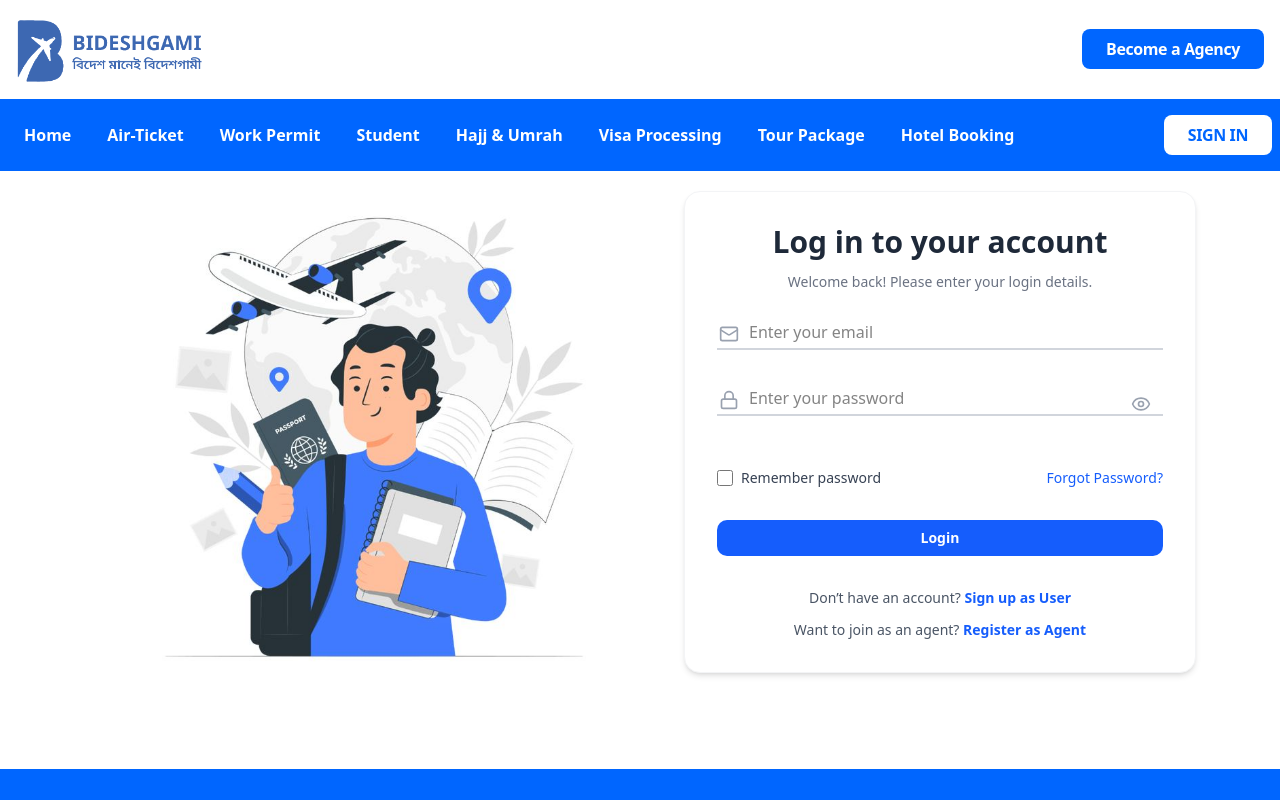
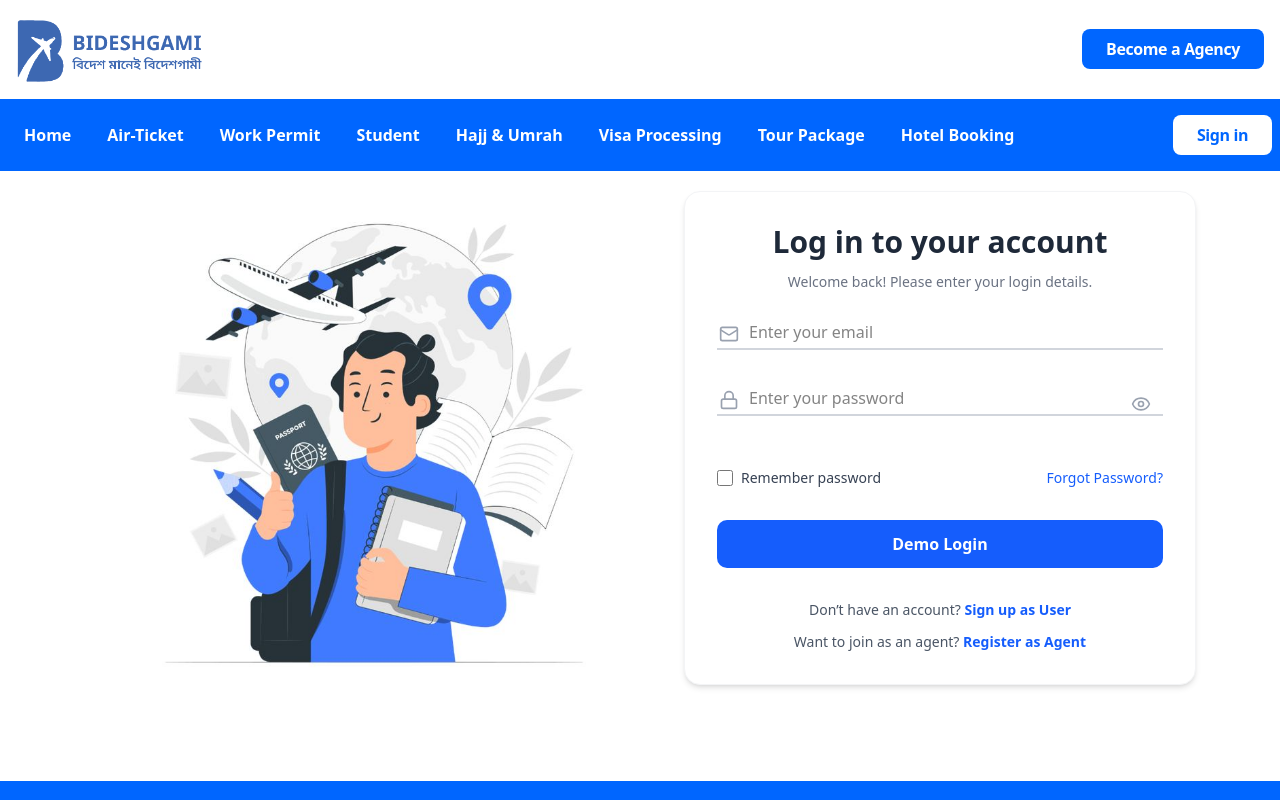
Before and after one commit to universe-django/bideshgami-frontend, a React (Vite) app: page /login in a window 1280 px wide. Shown: the top 800 px of the page. Built offline with nearby package versions, Linux system fonts and the light colour scheme.

Commit message:
Demo Login button added

```diff
--- a/src/components/home/LoginForm.jsx
+++ b/src/components/home/LoginForm.jsx
@@ -101,13 +101,20 @@ export default function LoginForm() {
         </Link>
       </div>
 
-      <Button
+      {/* <Button
         type="submit"
         disabled={loading}
         className="bg-blue-600 hover:bg-blue-700 text-white font-semibold py-3 rounded-lg transition-all duration-300"
       >
         {loading ? "Loading..." : "Login"}
-      </Button>
+      </Button> */}
+
+      <Link
+        to="/customer/dashboard"
+        className="bg-blue-600 text-center hover:bg-blue-700 text-white font-semibold py-3 rounded-lg transition-all duration-300"
+      >
+        Demo Login
+      </Link>
 
 
       <div className="text-sm text-center text-gray-600 space-y-3">
--- a/src/components/layout/Navbar.jsx
+++ b/src/components/layout/Navbar.jsx
@@ -86,7 +86,7 @@ export default function Navbar() {
               {/* Optimized Button Logic */}
               <Link
                 to={user ? (user.role === "customer" ? "/customer/dashboard" : "/dashboard") : "/login"}
-                className="rounded-md px-6 py-2 transition-all duration-200 bg-white text-primary hover:bg-white/90 font-bold tracking-tight uppercase"
+                className="rounded-md px-6 py-2 transition-all duration-200 bg-white text-primary hover:bg-white/90 font-bold tracking-tight"
               >
                 {user ? "Dashboard" : "Sign in"}
               </Link>
```
